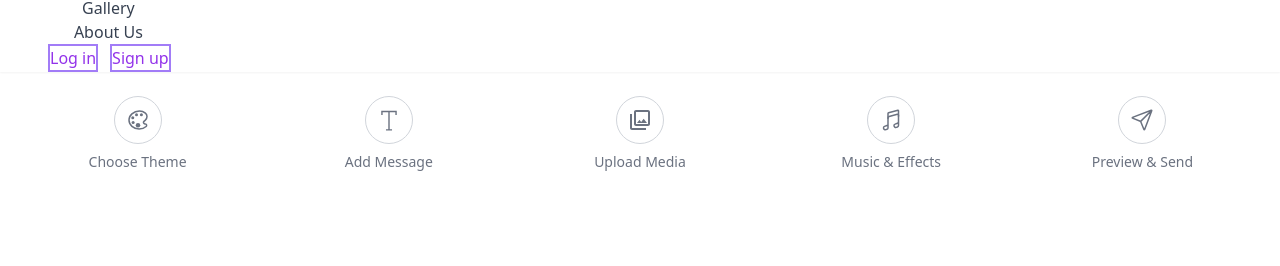
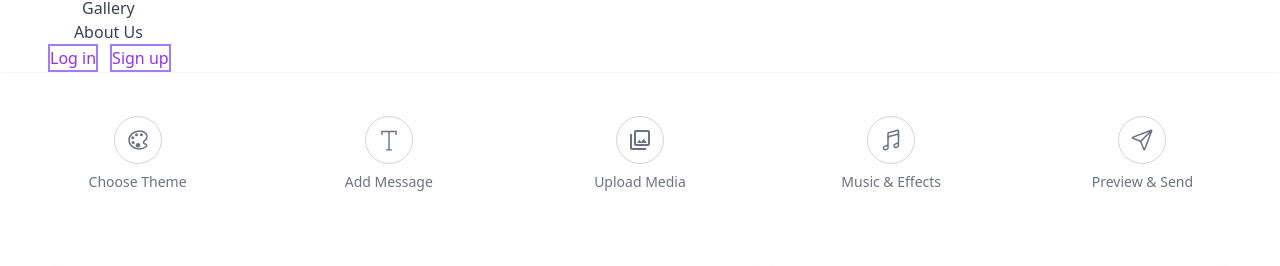
Before and after one commit to Md-Siyam94/giftify-client, a React (Vite) app: page /make-gift in a window 1280 px wide. Shown: the part 276-542 px from the top of the page. Built offline with nearby package versions, Linux system fonts and the light colour scheme; no server answers.

Commit message:
fixed make gift page's layout design

```diff
--- a/src/layouts/MakeGiftLayout/MakeGiftLayout.jsx
+++ b/src/layouts/MakeGiftLayout/MakeGiftLayout.jsx
@@ -5,12 +5,12 @@ import { Outlet } from 'react-router-dom';
 const MakeGiftLayout = () => {
   return (
     <div>
-      <div className='category-top'>
-      <MakeGiftCategory></MakeGiftCategory>
+      <div className='category-top pt-5'>
+        <MakeGiftCategory></MakeGiftCategory>
       </div>
       <div className='dynamic-change-bottom flex'>
 
-      <Outlet></Outlet>
+        <Outlet></Outlet>
 
       </div>
 
--- a/src/layouts/withCommonLayout/pages/gift catalog/GiftCatalog.jsx
+++ b/src/layouts/withCommonLayout/pages/gift catalog/GiftCatalog.jsx
@@ -70,7 +70,7 @@ const GiftCatalog = () => {
 
     return (
         <div className="container mx-auto p-6">
-            <div className="pt-6 pb-9 space-y-2.5">
+            <div className="pt-5 pb-8 space-y-2.5">
                 <h1 className="text-4xl font-bold text-center">Choose the Perfect Gift</h1>
                 <p className="text-center text-gray-600 mt-2">
                     Discover our collection of unique digital gifts, from e-gift cards to personalized experiences.
--- a/src/layouts/withCommonLayout/pages/makeGift/SelectTheme.jsx
+++ b/src/layouts/withCommonLayout/pages/makeGift/SelectTheme.jsx
@@ -8,7 +8,7 @@ const SelectTheme = () => {
   const [message, setMessage] = useState("");
 
   return (
-    <div className="max-w-7xl mx-auto px-5 pb-10 pt-20">
+    <div className="max-w-7xl mx-auto px-5 pb-28 pt-0">
       <div className="pt-10 flex flex-col md:flex-row justify-between gap-5">
         <ChooseTheme
           setSelectedColor={setSelectedColor}
```
